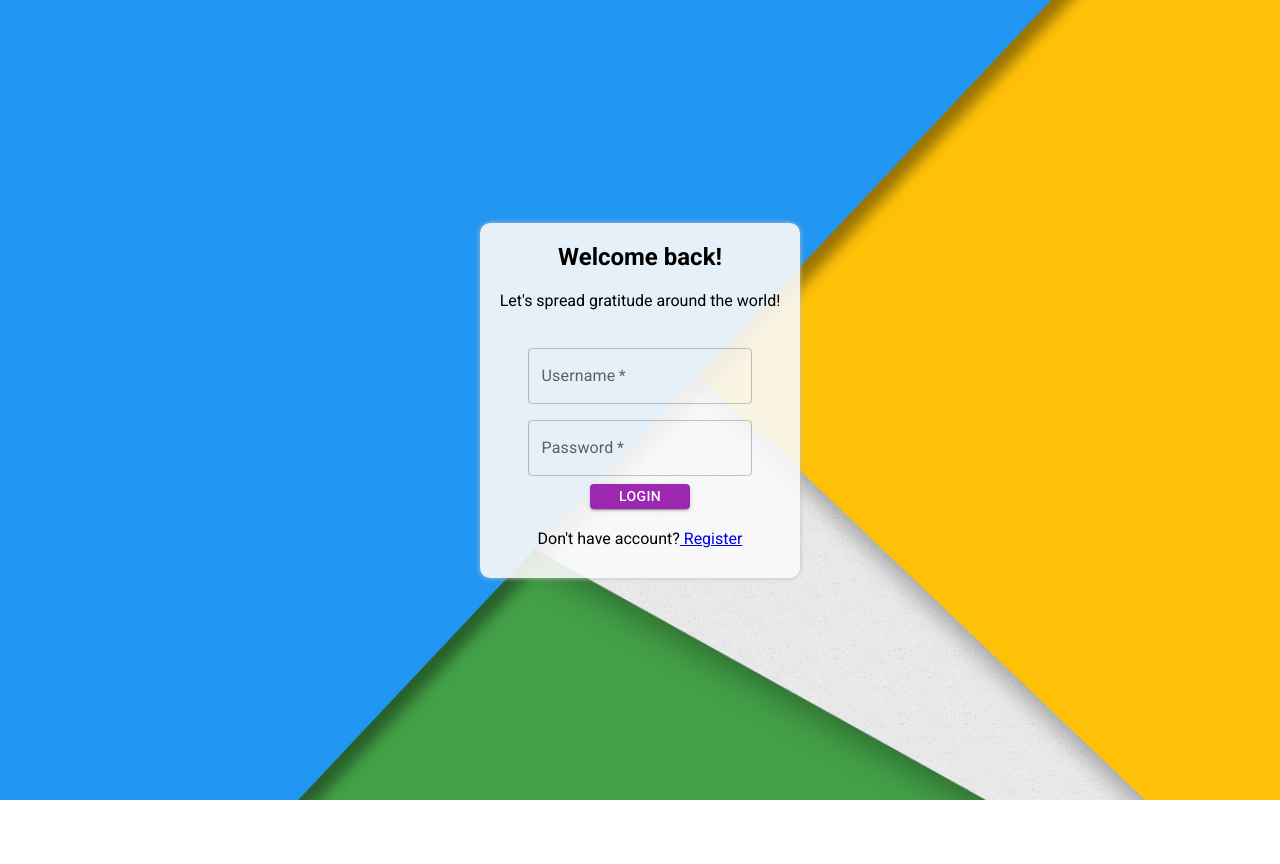
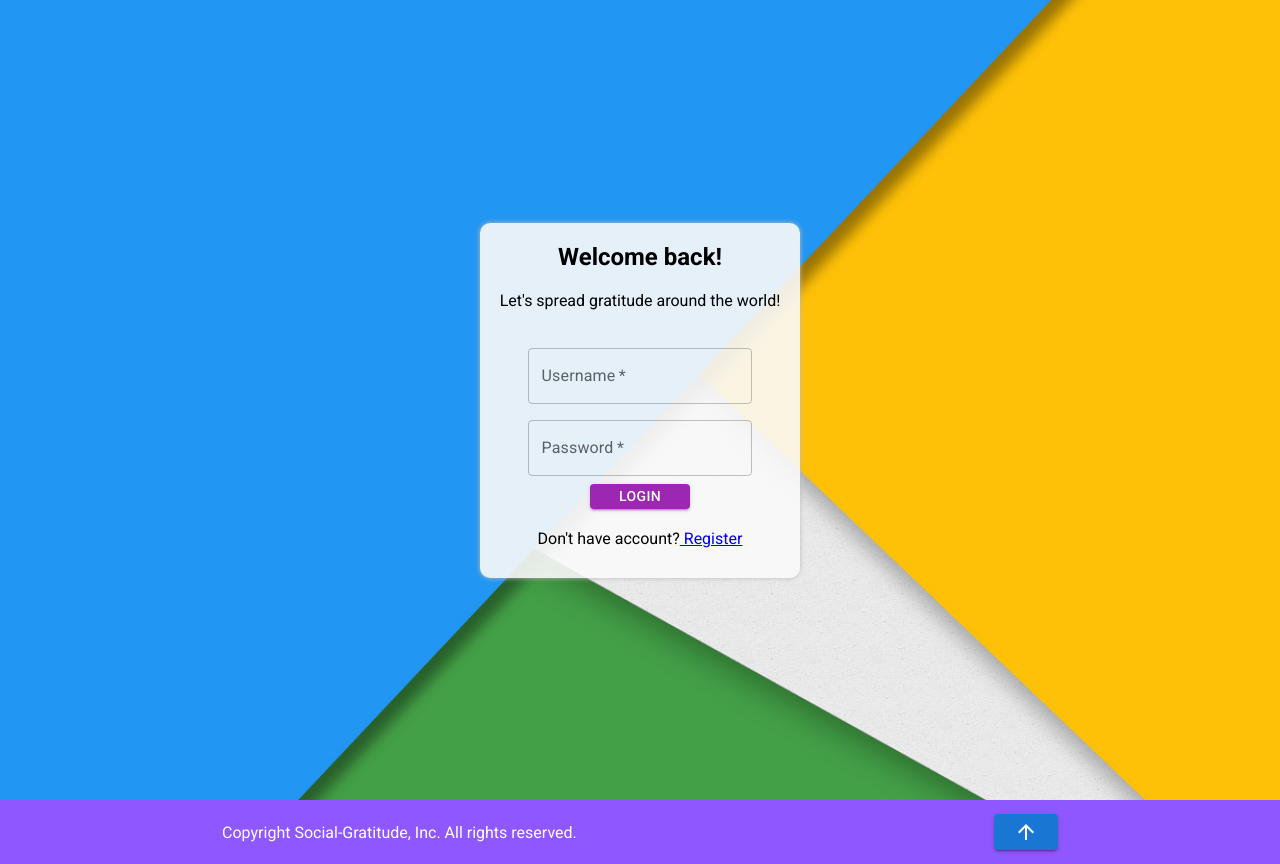
Before and after one commit to Alice-Nekruz/social-gratitude-client, a React (Create React App) app: page / in a window 1280 px wide. Before the commit the page ends 800 px from the top, so only its background shows below. Built offline with nearby package versions, Linux system fonts and the light colour scheme; no server answers.

Commit message:
Added Footer

```diff
--- a/src/App.js
+++ b/src/App.js
@@ -11,6 +11,7 @@ import authService from './services/auth-services';
 import ProtectedRoute from './components/auth/ProtectedRoute';
 import { Redirect } from 'react-router';
 import FriendList from './components/friendsList/FriendsList';
+import Footer from './components/Footer.js';
 
 
 
@@ -93,6 +94,7 @@ export default class App extends React.Component {
 
 
         </Switch>
+        <Footer/>
 
       </div>
     );
--- /dev/null
+++ b/src/components/Footer.css
@@ -0,0 +1,30 @@
+.footer{
+    background-color: #8F57FF;
+    color: white;
+    width: 100vw;
+    height: 8vh;
+    display: flex;
+    justify-content: space-around;
+    align-items: center;
+    padding: 2px 15px;
+}
+
+.footer p{
+    text-align: start;
+}
+
+.no-text-decor{
+    text-decoration: none;
+}
+
+.footer Button {
+    font-size: 12px;
+    font-weight: bolder;
+    margin-left: 3px;
+}
+
+@media (max-width: 800px){
+    .footer{
+        height: 70px;
+    }
+}
--- /dev/null
+++ b/src/components/Footer.js
@@ -0,0 +1,15 @@
+import React, { Component } from 'react'
+import './Footer.css'
+import {Button} from '@mui/material'
+import ArrowUpwardIcon from '@mui/icons-material/ArrowUpward';
+
+export default class Footer extends Component {
+    render() {
+        return (
+            <div className="footer">
+                <p>Copyright Social-Gratitude, Inc. All rights reserved.</p>
+                <a className="no-text-decor" href="#"><Button color="primary" variant="contained"><ArrowUpwardIcon/></Button></a>
+            </div>
+        )
+    }
+}
```
